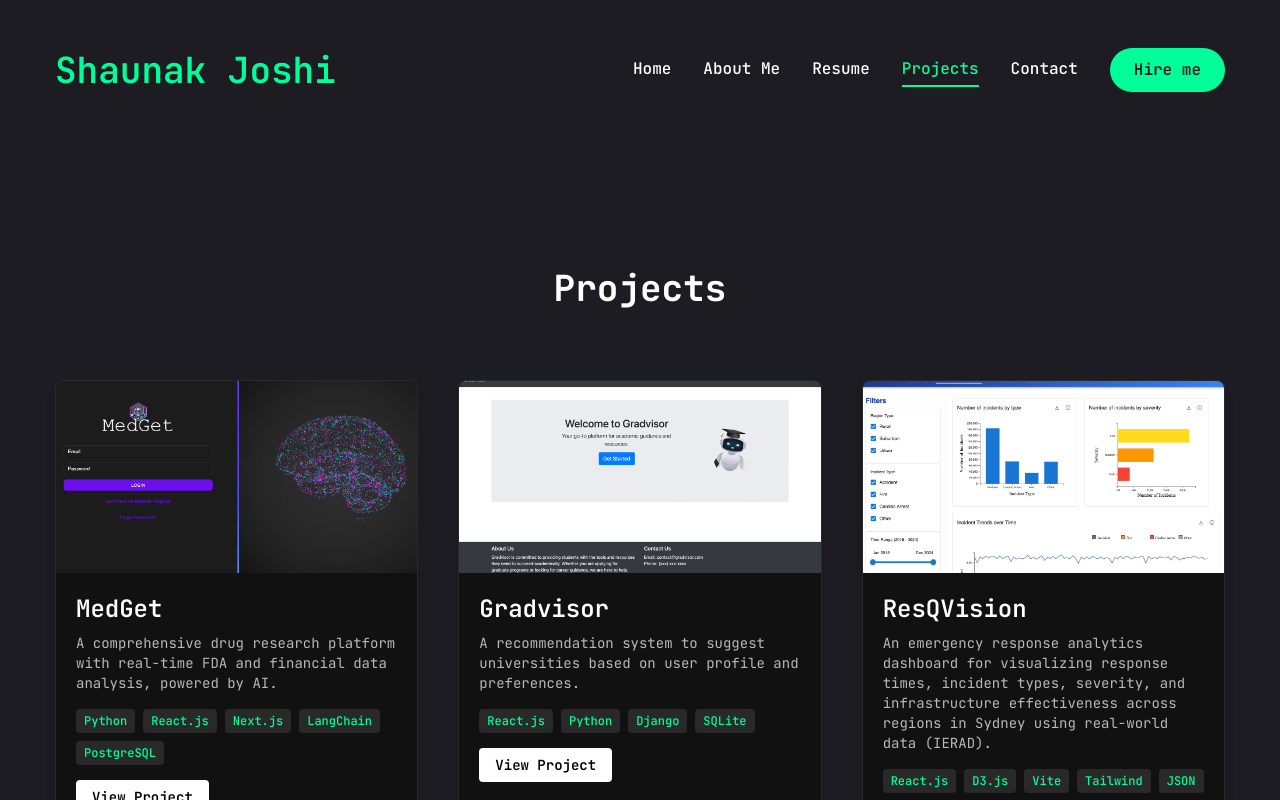
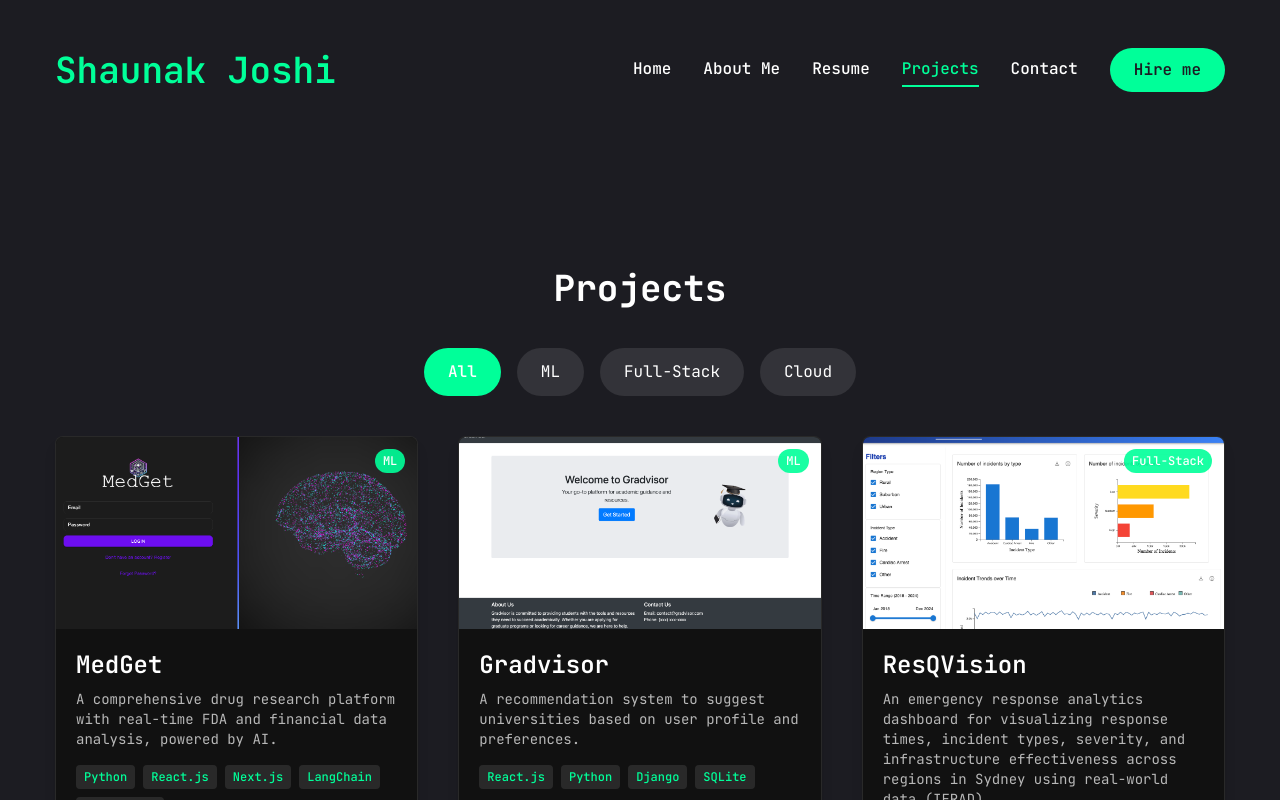
Before and after one commit to paramj6599/portfolio-param, a Next.js app: page /projects in a window 1280 px wide. Shown: the top 802 px of the page. Built offline with nearby package versions, Linux system fonts and the light colour scheme.

Commit message:
Update project display

```diff
--- a/app/projects/page.jsx
+++ b/app/projects/page.jsx
@@ -4,20 +4,45 @@ import Link from "next/link";
 import Image from "next/image";
 import { motion } from "framer-motion";
 import projects from "../../projectData";
+import { useState } from "react";
 
 const Projects = () => {
+  const [activeCategory, setActiveCategory] = useState("All");
+  const categories = ["All", "ML", "Full-Stack", "Cloud"];
+
+  const filteredProjects = activeCategory === "All"
+    ? projects
+    : projects.filter(project => project.category === activeCategory);
+
   return (
     <section className="min-h-screen px-6 py-12 pt-32 text-white">
       <div className="container mx-auto">
         <h2 className="text-4xl font-bold mb-10 text-center">Projects</h2>
-        <br />
+
+        {/* Category Filter */}
+        <div className="flex flex-wrap justify-center gap-4 mb-10">
+          {categories.map((category) => (
+            <button
+              key={category}
+              onClick={() => setActiveCategory(category)}
+              className={`px-6 py-2 rounded-full transition-all ${
+                activeCategory === category
+                  ? "bg-accent text-white font-medium"
+                  : "bg-white/10 hover:bg-white/20"
+              }`}
+            >
+              {category}
+            </button>
+          ))}
+        </div>
+
         <div className="grid gap-10 md:grid-cols-2 lg:grid-cols-3">
-          {projects.map((project, index) => (
+          {filteredProjects.map((project, index) => (
             <motion.div
               key={index}
               initial={{ opacity: 0, y: 30 }}
               whileInView={{ opacity: 1, y: 0 }}
-              transition={{ duration: 0.6, ease: "easeOut" }}
+              transition={{ duration: 0.6, ease: "easeOut", delay: index * 0.1 }}
               className="bg-[#111] rounded-lg shadow-lg overflow-hidden border border-white/10 hover:border-accent transition-all"
             >
               <div className="relative h-48">
@@ -27,6 +52,10 @@ const Projects = () => {
                   fill
                   className="object-cover"
                 />
+                {/* Category Badge */}
+                <div className="absolute top-3 right-3 bg-accent/90 text-white text-xs px-2 py-1 rounded-full font-medium">
+                  {project.category}
+                </div>
               </div>
               <div className="p-5">
                 <h3 className="text-2xl font-semibold mb-2">{project.title}</h3>
@@ -55,6 +84,13 @@ const Projects = () => {
             </motion.div>
           ))}
         </div>
+
+        {/* Empty state message */}
+        {filteredProjects.length === 0 && (
+          <div className="text-center py-10">
+            <p className="text-xl text-white/60">No {activeCategory} projects found</p>
+          </div>
+        )}
       </div>
     </section>
   );
--- a/projectData.js
+++ b/projectData.js
@@ -7,7 +7,8 @@ const projects = [
       stack: ["Python", "React.js", "Next.js", "LangChain", "PostgreSQL"],
       image: "/assets/work/MedGet.png",
       github: "https://github.com/Aggies-Create-NeuroX1/MedGet",
-      page: "/projects/medget"
+      page: "/projects/medget",
+      category: "ML"
     },
     {
       slug: "gradvisor",
@@ -17,7 +18,8 @@ const projects = [
       stack: ["React.js", "Python", "Django", "SQLite"],
       image: "/assets/work/Gradvisor.png",
       github: "https://mohitsarin-tamu.github.io/Gradvisor/",
-      page: "/projects/gradvisor"
+      page: "/projects/gradvisor",
+      category: "ML"
     },
     {
         slug: "resqvision",
@@ -27,7 +29,8 @@ const projects = [
         stack: ["React.js", "D3.js", "Vite", "Tailwind", "JSON", "GitHub Pages"],
         image: "/assets/work/ResQVision.png",
         github: "https://github.com/ShaunakJoshi1407/ResQVision",
-        page: "/projects/resqvision"
+        page: "/projects/resqvision",
+        category: "Full-Stack"
     },
     {
       slug: "epiccaptions",
@@ -37,7 +40,8 @@ const projects = [
       stack: ["React.js", "Next.js", "TypeScript", "Node.js", "FFmpeg"],
       image: "/assets/work/subtitle_3.png",
       github: "https://github.com/ShaunakJoshi1407/epicCaptions",
-      page: "/projects/epiccaptions"
+      page: "/projects/epiccaptions",
+      category: "Full-Stack"
     },
     {
       slug: "salon-management",
@@ -47,7 +51,8 @@ const projects = [
       stack: ["Java", "JSP", "MySQL", "HTML", "JS"],
       image: "/assets/work/salon_3.webp",
       github: "https://github.com/ShaunakJoshi1407/Salon-Management-System",
-      page: "/projects/salon-management"
+      page: "/projects/salon-management",
+      category: "Full-Stack"
     },
     {
       slug: "startup-funding",
@@ -57,7 +62,8 @@ const projects = [
       stack: ["Python", "Pandas", "Matplotlib", "ML"],
       image: "/assets/work/startup_2.webp",
       github: "https://github.com/ShaunakJoshi1407/Startup-Funding-Analysis",
-      page: "/projects/startup-funding"
+      page: "/projects/startup-funding",
+      category: "ML"
     },
     {
       slug: "yelp-sentiment",
@@ -67,7 +73,8 @@ const projects = [
       stack: ["Python", "Scikit-learn", "NLP"],
       image: "/assets/work/yelp.webp",
       github: "https://github.com/ShaunakJoshi1407/Yelp_Sentiment_Analysis",
-      page: "/projects/yelp-sentiment"
+      page: "/projects/yelp-sentiment",
+      category: "ML"
     },
     {
       slug: "blindness-detection",
@@ -77,7 +84,8 @@ const projects = [
       stack: ["Python", "OpenCV", "PyTorch"],
       image: "/assets/work/blindness.webp",
       github: "https://github.com/ShaunakJoshi1407/Blindness-Detection",
-      page: "/projects/blindness-detection"
+      page: "/projects/blindness-detection",
+      category: "ML"
     }
   ];
 
```
